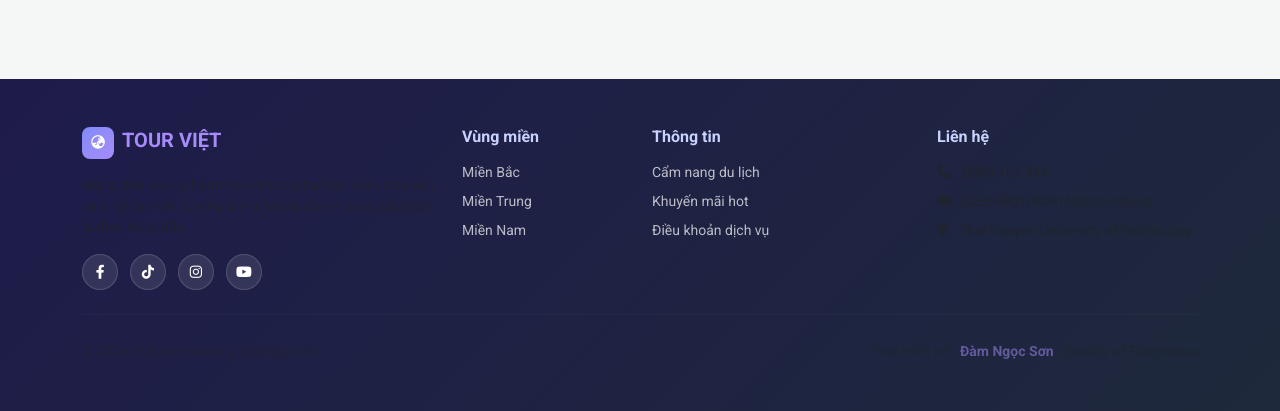
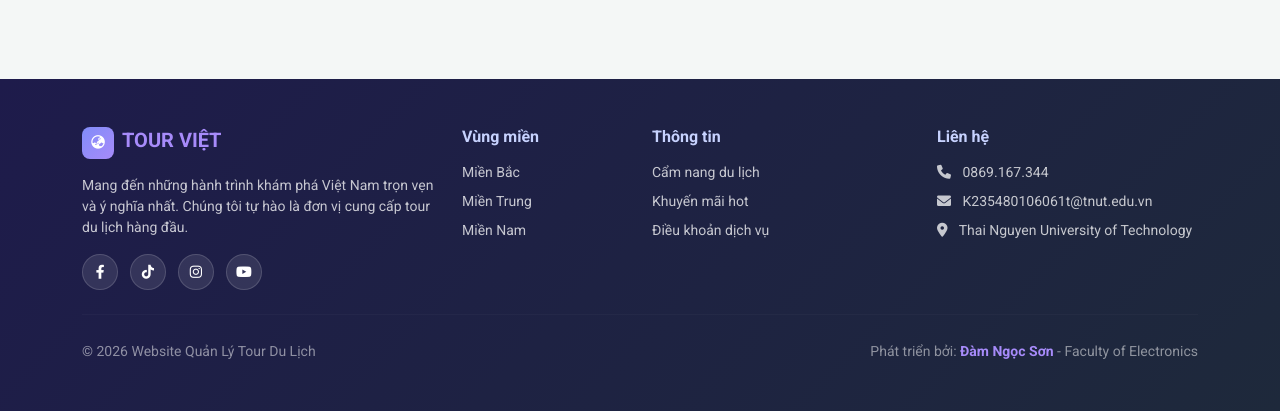
Before and after one commit to damngocson05/dns_web, a Flask app: a page that uses Sonnohu/templates/base.html in a window 1280 px wide. Shown: the part 890-1301 px from the top of the page. Run offline with Flask 3, Linux system fonts and the light colour scheme.

Commit message:
Update base.html

```diff
--- a/Sonnohu/templates/base.html
+++ b/Sonnohu/templates/base.html
@@ -365,7 +366,7 @@
     {% block content %}{% endblock %}
 </main>
 
-<footer class="py-5 mt-5" style="background: linear-gradient(135deg, #1e1b4b 0%, #1e293b 100%);">
+<footer class="py-5 mt-5 text-white" style="background: linear-gradient(135deg, #1e1b4b 0%, #1e293b 100%);">
     <div class="container">
         <div class="row g-4">
             <div class="col-md-4">
@@ -374,7 +375,7 @@
                         <i class="fas fa-globe-asia text-white"></i>
                     </div>TOUR VIỆT
                 </h5>
-                <p class="small opacity-75">Mang đến những hành trình khám phá Việt Nam trọn vẹn và ý nghĩa nhất. Chúng tôi tự hào là đơn vị cung cấp tour du lịch hàng đầu.</p>
+                <p class="small" style="color: rgba(255,255,255,0.75);">Mang đến những hành trình khám phá Việt Nam trọn vẹn và ý nghĩa nhất. Chúng tôi tự hào là đơn vị cung cấp tour du lịch hàng đầu.</p>
                 <div class="mt-3">
                     <a href="#" class="btn btn-sm rounded-circle me-2" style="background:rgba(255,255,255,0.1);color:#fff;border:1px solid rgba(255,255,255,0.15);width:36px;height:36px;display:inline-flex;align-items:center;justify-content:center;"><i class="fab fa-facebook-f"></i></a>
                     <a href="#" class="btn btn-sm rounded-circle me-2" style="background:rgba(255,255,255,0.1);color:#fff;border:1px solid rgba(255,255,255,0.15);width:36px;height:36px;display:inline-flex;align-items:center;justify-content:center;"><i class="fab fa-tiktok"></i></a>
@@ -400,18 +401,18 @@
             </div>
             <div class="col-md-3">
                 <h6 class="fw-bold mb-3" style="color: #c7d2fe;">Liên hệ</h6>
-                <p class="small opacity-75 mb-2"><i class="fas fa-phone me-2"></i> 0869.167.344</p>
-                <p class="small opacity-75 mb-2"><i class="fas fa-envelope me-2"></i> K235480106061t@tnut.edu.vn</p>
-                <p class="small opacity-75"><i class="fas fa-map-marker-alt me-2"></i> Thai Nguyen University of Technology</p>
+                <p class="small mb-2" style="color: rgba(255,255,255,0.75);"><i class="fas fa-phone me-2"></i> 0869.167.344</p>
+                <p class="small mb-2" style="color: rgba(255,255,255,0.75);"><i class="fas fa-envelope me-2"></i> K235480106061t@tnut.edu.vn</p>
+                <p class="small" style="color: rgba(255,255,255,0.75);"><i class="fas fa-map-marker-alt me-2"></i> Thai Nguyen University of Technology</p>
             </div>
         </div>
         <hr class="my-4" style="border-color: rgba(255,255,255,0.1);">
         <div class="row align-items-center">
             <div class="col-md-6 text-center text-md-start">
-                <p class="mb-0 small opacity-50">&copy; 2026 Website Quản Lý Tour Du Lịch </p>
+                <p class="mb-0 small" style="color: rgba(255,255,255,0.5);">&copy; 2026 Website Quản Lý Tour Du Lịch </p>
             </div>
             <div class="col-md-6 text-center text-md-end">
-                <small class="opacity-50">Phát triển bởi: <strong style="color: #a78bfa;">Đàm Ngọc Sơn</strong> - Faculty of Electronics</small>
+                <small style="color: rgba(255,255,255,0.5);">Phát triển bởi: <strong style="color: #a78bfa;">Đàm Ngọc Sơn</strong> - Faculty of Electronics</small>
             </div>
         </div>
     </div>
```
Also changed, not shown: other parts of Sonnohu/templates/base.html (+20 -19 lines).
